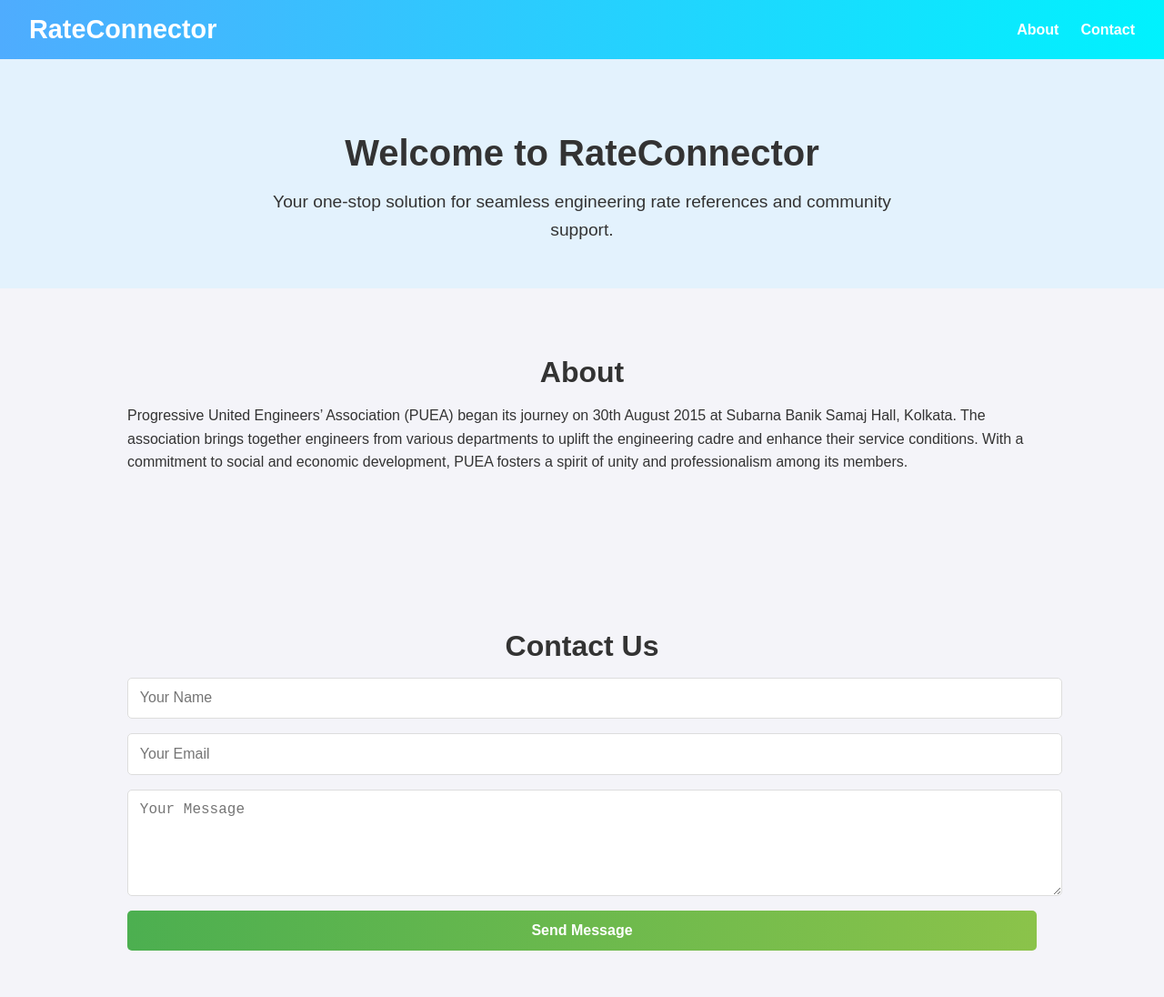
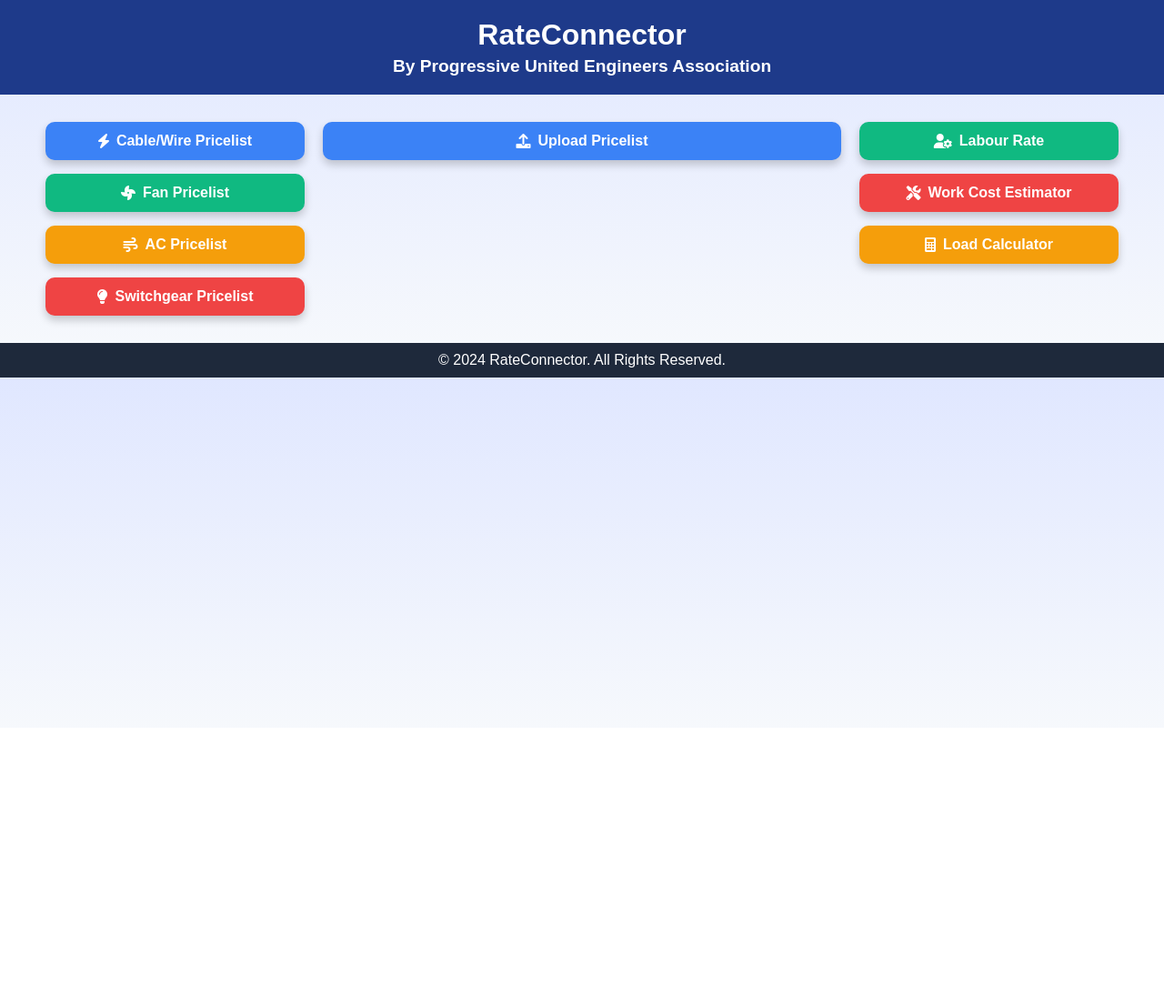
Before and after one commit to Rajekali810/MDRAJEK, a plain HTML site: page index.html in a window 1280 px wide. Shown: the top 1096 px of the page at 91% size. After the commit the page ends 800 px from the top, so only its background shows below. Drawn offline with Linux system fonts and the light colour scheme.

Commit message:
Update index.html

```diff
--- a/index.html
+++ b/index.html
@@ -4,148 +4,165 @@
     <meta charset="UTF-8">
     <meta name="viewport" content="width=device-width, initial-scale=1.0">
     <title>RateConnector</title>
-  <link rel="stylesheet" href="https://cdnjs.cloudflare.com/ajax/libs/font-awesome/6.0.0-beta3/css/all.min.css">
+    <link rel="stylesheet" href="https://cdnjs.cloudflare.com/ajax/libs/font-awesome/6.0.0/css/all.min.css">
     <style>
+        /* General Reset */
+        * {
+            margin: 0;
+            padding: 0;
+            box-sizing: border-box;
+            font-family: Arial, sans-serif;
+        }
+
         body {
-      margin: 0;
-      font-family: Arial, sans-serif;
-      background: #f4f4f9;
+            background: linear-gradient(to bottom, #e0e7ff, #f8fafc);
             color: #333;
         }
+
         header {
-      background: linear-gradient(to right, #4facfe, #00f2fe);
-      color: #fff;
-      padding: 1rem 2rem;
-      display: flex;
-      justify-content: space-between;
-      align-items: center;
-      box-shadow: 0 2px 5px rgba(0, 0, 0, 0.1);
-    }
-    header h1 {
-      font-size: 1.8rem;
-      margin: 0;
-    }
-    nav ul {
-      list-style: none;
-      margin: 0;
-      padding: 0;
-      display: flex;
-      gap: 1.5rem;
-    }
-    nav ul li {
-      margin: 0;
-    }
-    nav ul li a {
-      text-decoration: none;
-      color: #fff;
-      font-weight: bold;
-      transition: color 0.3s;
-    }
-    nav ul li a:hover {
-      color: #ffe600;
-    }
-    .hero {
-      text-align: center;
-      padding: 3rem 2rem;
-      background: #e3f2fd;
-      color: #333;
-    }
-    .hero h2 {
-      font-size: 2.5rem;
-      margin-bottom: 1rem;
-    }
-    .hero p {
-      font-size: 1.2rem;
-      margin: 0 auto;
-      max-width: 700px;
-      line-height: 1.6;
-    }
-    .section {
-      padding: 3rem 2rem;
-      max-width: 1000px;
-      margin: 0 auto;
-    }
-    .about, .contact {
-      margin-bottom: 2rem;
-    }
-    .section h2 {
-      font-size: 2rem;
-      margin-bottom: 1rem;
+            background-color: #1e3a8a;
+            color: white;
+            padding: 20px 0;
             text-align: center;
         }
-    .about p, .contact p {
-      font-size: 1rem;
-      line-height: 1.6;
+
+        header h1 {
+            font-size: 2rem;
         }
-    .contact form {
-      display: grid;
-      gap: 1rem;
+
+        header h2 {
+            font-size: 1.2rem;
+            margin-top: 5px;
         }
-    .contact form input, .contact form textarea, .contact form button {
-      width: 100%;
-      padding: 0.8rem;
-      font-size: 1rem;
-      border: 1px solid #ddd;
-      border-radius: 5px;
+
+        .container {
+            display: flex;
+            flex-wrap: wrap;
+            max-width: 1200px;
+            margin: 20px auto;
+            gap: 20px;
+            padding: 10px;
         }
-    .contact form button {
-      background: linear-gradient(to right, #4caf50, #8bc34a);
+
+        .left-bar, .right-bar {
+            flex: 1;
+            min-width: 200px;
+        }
+
+        .middle-body {
+            flex: 2;
+            min-width: 300px;
+        }
+
+        .button-group {
+            display: flex;
+            flex-direction: column;
+            gap: 15px;
+        }
+
+        .button-group a {
+            display: flex;
+            align-items: center;
+            justify-content: center;
+            padding: 12px;
+            border-radius: 10px;
             color: white;
             font-weight: bold;
-      border: none;
-      cursor: pointer;
-      transition: background 0.3s;
+            text-decoration: none;
+            box-shadow: 0 5px 10px rgba(0, 0, 0, 0.2);
+            transition: transform 0.2s, box-shadow 0.2s;
         }
-    .contact form button:hover {
-      background: linear-gradient(to right, #45a049, #76c66b);
+
+        .button-group a:hover {
+            transform: translateY(-5px);
+            box-shadow: 0 8px 15px rgba(0, 0, 0, 0.3);
         }
+
+        .button-group a i {
+            margin-right: 8px;
+        }
+
+        /* Button Colors */
+        .btn-blue { background: #3b82f6; }
+        .btn-green { background: #10b981; }
+        .btn-red { background: #ef4444; }
+        .btn-yellow { background: #f59e0b; }
+
+        /* Footer Section */
         footer {
-      background: #333;
-      color: #fff;
+            background-color: #1e293b;
+            color: white;
             text-align: center;
-      padding: 1rem;
+            padding: 10px;
+            margin-top: 20px;
         }
-    footer a {
-      color: #ffe600;
-      text-decoration: none;
+
+        /* Mobile Friendly Design */
+        @media (max-width: 768px) {
+            .container {
+                flex-direction: column;
+                gap: 10px;
+            }
+
+            .left-bar, .right-bar, .middle-body {
+                flex: 1;
+                min-width: 100%;
+            }
         }
     </style>
 </head>
 <body>
     <header>
         <h1>RateConnector</h1>
-    <nav>
-      <ul>
-        <li><a href="#about">About</a></li>
-        <li><a href="index.html">Contact</a></li>
-      </ul>
-    </nav>
+        <h2>By Progressive United Engineers Association</h2>
     </header>
 
-  <section class="hero">
-    <h2>Welcome to RateConnector</h2>
-    <p>Your one-stop solution for seamless engineering rate references and community support.</p>
-  </section>
+    <div class="container">
+        <!-- Left Bar -->
+        <div class="left-bar">
+            <div class="button-group">
+                <a href="cable-wire-pricelist.pdf" class="btn-blue">
+                    <i class="fas fa-bolt"></i> Cable/Wire Pricelist
+                </a>
+                <a href="fan-pricelist.pdf" class="btn-green">
+                    <i class="fas fa-fan"></i> Fan Pricelist
+                </a>
+                <a href="ac-pricelist.pdf" class="btn-yellow">
+                    <i class="fas fa-wind"></i> AC Pricelist
+                </a>
+                <a href="switchgear-pricelist.pdf" class="btn-red">
+                    <i class="fas fa-lightbulb"></i> Switchgear Pricelist
+                </a>
+            </div>
+        </div>
 
-  <section id="about" class="section about">
-    <h2>About</h2>
-    <p>
-      Progressive United Engineers’ Association (PUEA) began its journey on 30th August 2015 at Subarna Banik Samaj Hall, Kolkata. The association brings together engineers from various departments to uplift the engineering cadre and enhance their service conditions. With a commitment to social and economic development, PUEA fosters a spirit of unity and professionalism among its members.
-    </p>
-  </section>
+        <!-- Middle Body -->
+        <div class="middle-body">
+            <div class="button-group">
+                <a href="#" class="btn-blue">
+                    <i class="fas fa-upload"></i> Upload Pricelist
+                </a>
+            </div>
+        </div>
 
-  <section id="contact" class="section contact">
-    <h2>Contact Us</h2>
-    <form action="#" method="POST">
-      <input type="text" name="name" placeholder="Your Name" required>
-      <input type="email" name="email" placeholder="Your Email" required>
-      <textarea name="message" rows="5" placeholder="Your Message" required></textarea>
-      <button type="submit">Send Message</button>
-    </form>
-  </section>
+        <!-- Right Bar -->
+        <div class="right-bar">
+            <div class="button-group">
+                <a href="labour-rate-app.pdf" class="btn-green">
+                    <i class="fas fa-user-cog"></i> Labour Rate
+                </a>
+                <a href="work-cost-app.pdf" class="btn-red">
+                    <i class="fas fa-tools"></i> Work Cost Estimator
+                </a>
+                <a href="load-calculator-app.pdf" class="btn-yellow">
+                    <i class="fas fa-calculator"></i> Load Calculator
+                </a>
+            </div>
+        </div>
+    </div>
 
     <footer>
-    <p>&copy; 2024 RateConnector by <a href="#">PUEA</a>. All rights reserved.</p>
+        <p>&copy; 2024 RateConnector. All Rights Reserved.</p>
     </footer>
 </body>
 </html>
```
Lines whose indentation alone changed are shown as unchanged.
